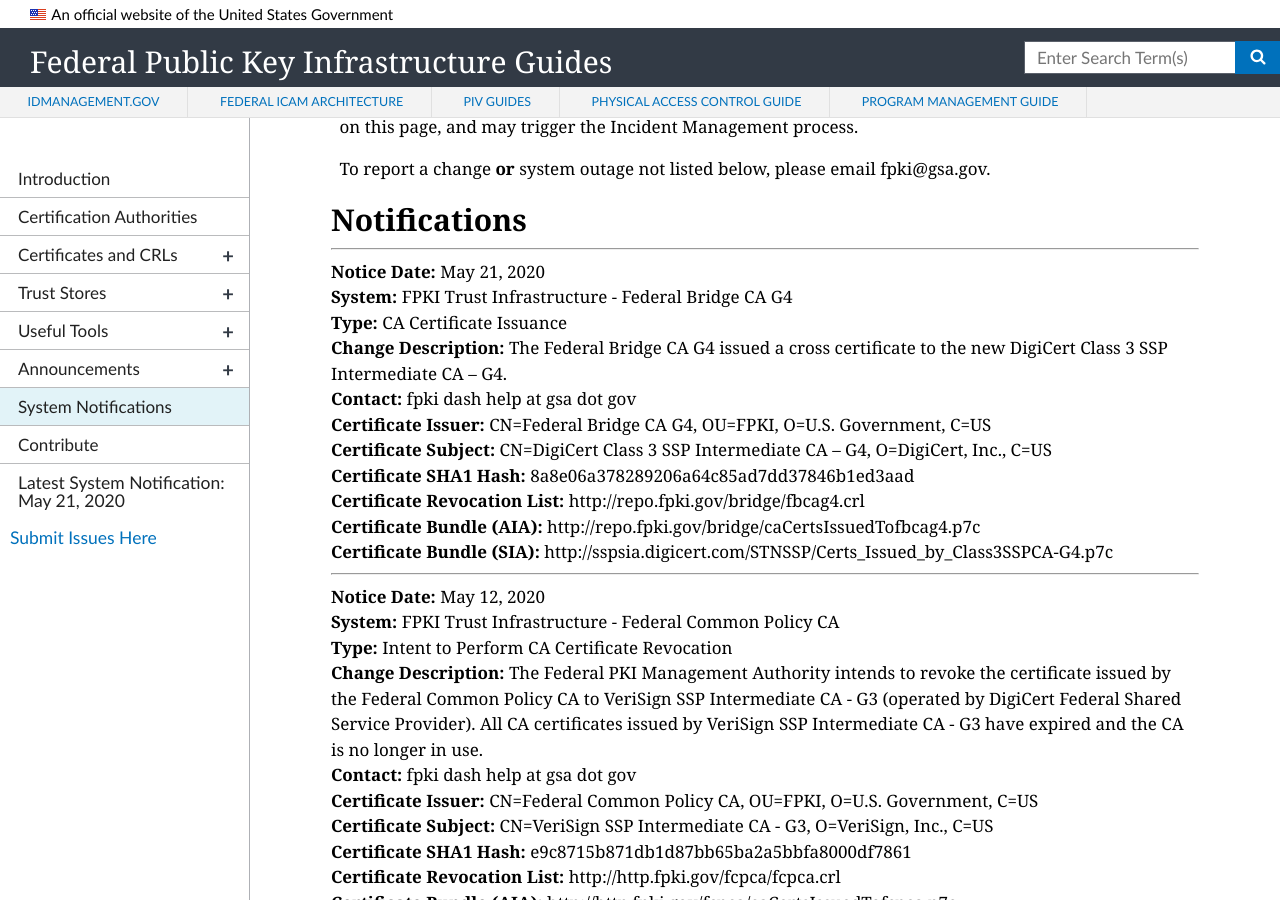
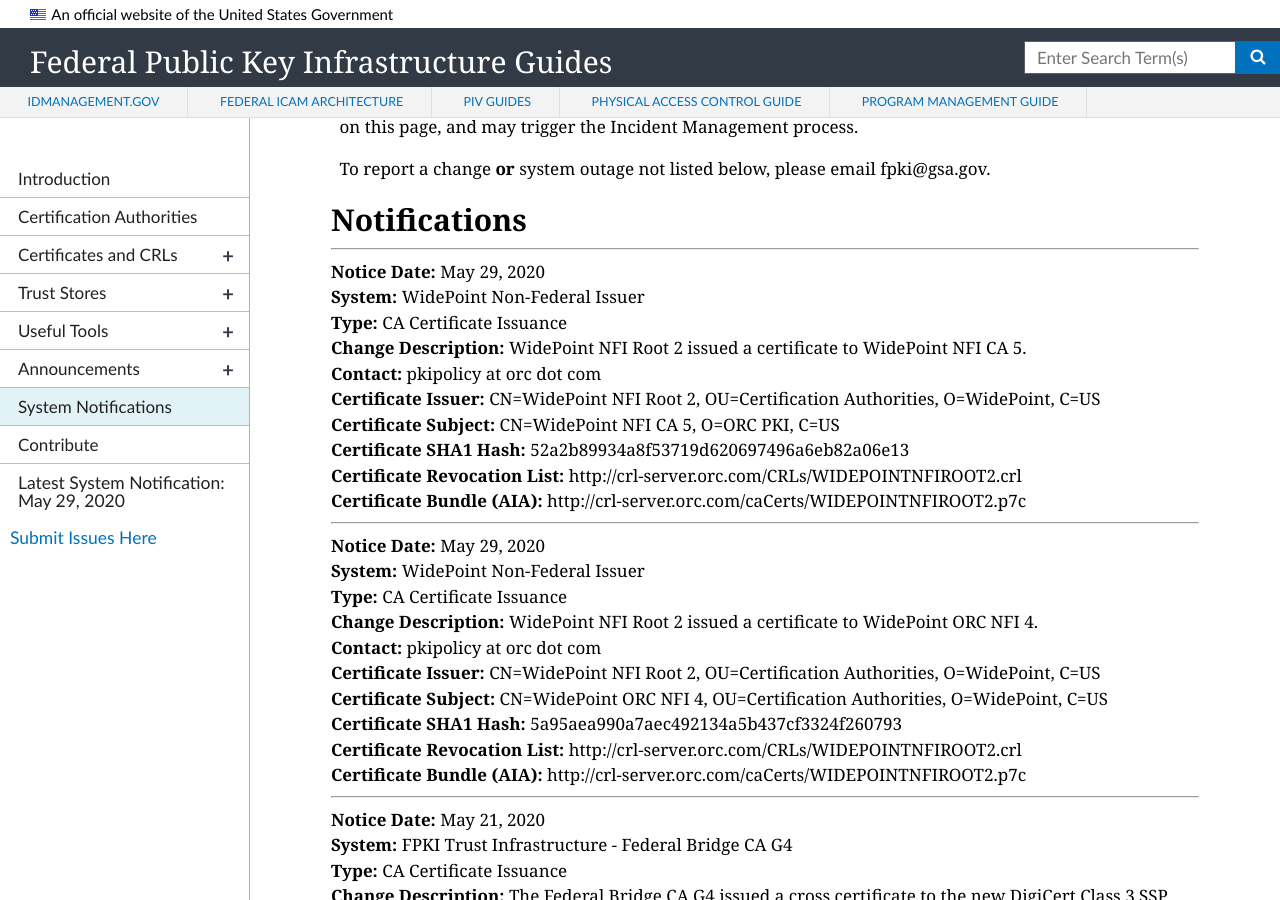
Before and after one commit to GSA/fpki-guides, a Jekyll site: the page built from pages/fpki_notifications.md, in a window 1280 px wide and 900 px high, scrolled down 672 px. Built offline with Jekyll 4.4.1, drawn with Linux system fonts in a browser that asks for light colours; nearby versions of some CDN libraries.

Commit message:
Update notifications.yml
Add WidePoint notifications.

```diff
--- a/_data/notifications.yml
+++ b/_data/notifications.yml
@@ -2366,6 +2366,34 @@
   sia_uri: http://sspsia.digicert.com/STNSSP/Certs_Issued_by_Class3SSPCA-G4.p7c
   ocsp_uri:
 
+- notice_date: May 29, 2020
+  change_type: CA Certificate Issuance
+  system: WidePoint Non-Federal Issuer
+  change_description: WidePoint NFI Root 2 issued a certificate to WidePoint ORC NFI 4.
+  contact: pkipolicy at orc dot com
+  ca_certificate_hash: 5a95aea990a7aec492134a5b437cf3324f260793
+  ca_certificate_issuer: CN=WidePoint NFI Root 2, OU=Certification Authorities, O=WidePoint, C=US
+  ca_certificate_subject: CN=WidePoint ORC NFI 4, OU=Certification Authorities, O=WidePoint, C=US
+  cdp_uri: http://crl-server.orc.com/CRLs/WIDEPOINTNFIROOT2.crl
+  aia_uri: http://crl-server.orc.com/caCerts/WIDEPOINTNFIROOT2.p7c
+  sia_uri:
+  ocsp_uri:
+
+- notice_date: May 29, 2020
+  change_type: CA Certificate Issuance
+  system: WidePoint Non-Federal Issuer
+  change_description: WidePoint NFI Root 2 issued a certificate to WidePoint NFI CA 5.
+  contact: pkipolicy at orc dot com
+  ca_certificate_hash: 52a2b89934a8f53719d620697496a6eb82a06e13
+  ca_certificate_issuer: CN=WidePoint NFI Root 2, OU=Certification Authorities, O=WidePoint, C=US
+  ca_certificate_subject: CN=WidePoint NFI CA 5, O=ORC PKI, C=US
+  cdp_uri: http://crl-server.orc.com/CRLs/WIDEPOINTNFIROOT2.crl
+  aia_uri: http://crl-server.orc.com/caCerts/WIDEPOINTNFIROOT2.p7c
+  sia_uri:
+  ocsp_uri:
+
+
+
 #- notice_date:
 #  change_type: CA Certificate Issuance
 #  start_datetime:
```
